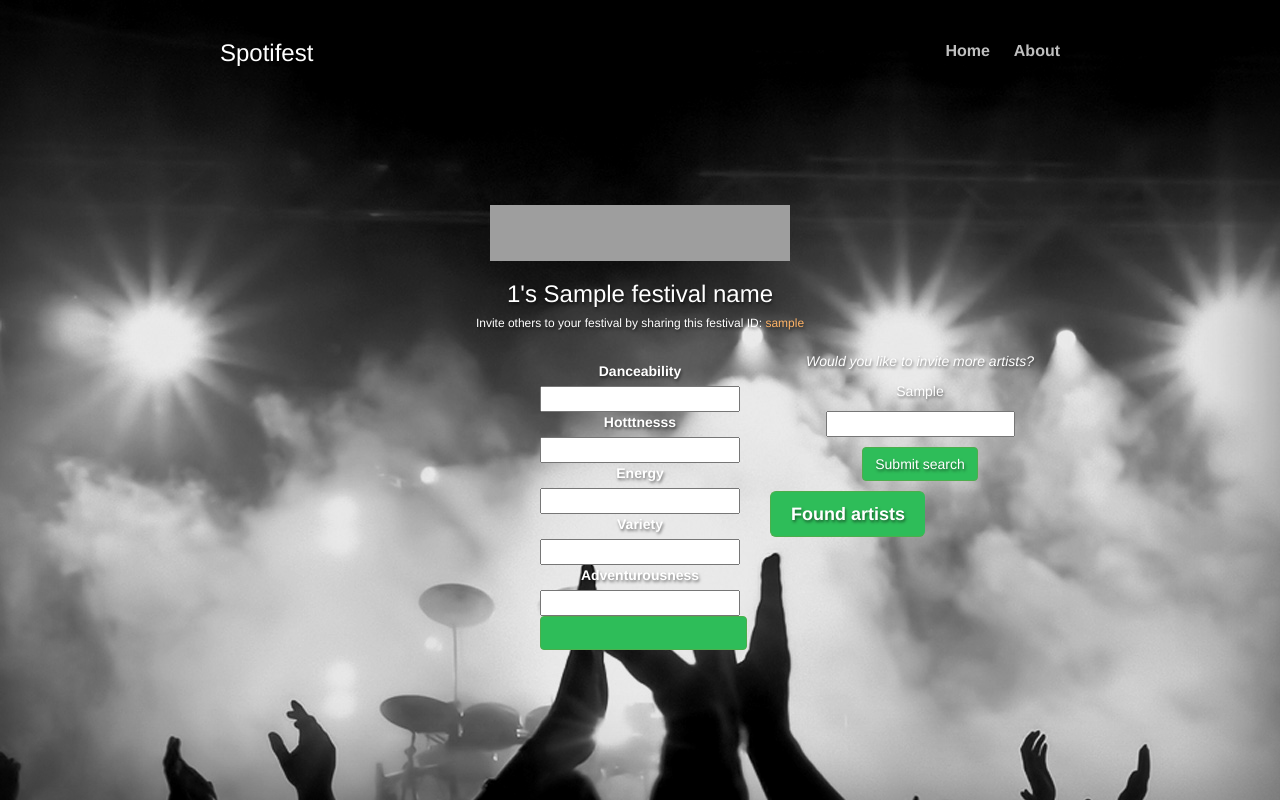
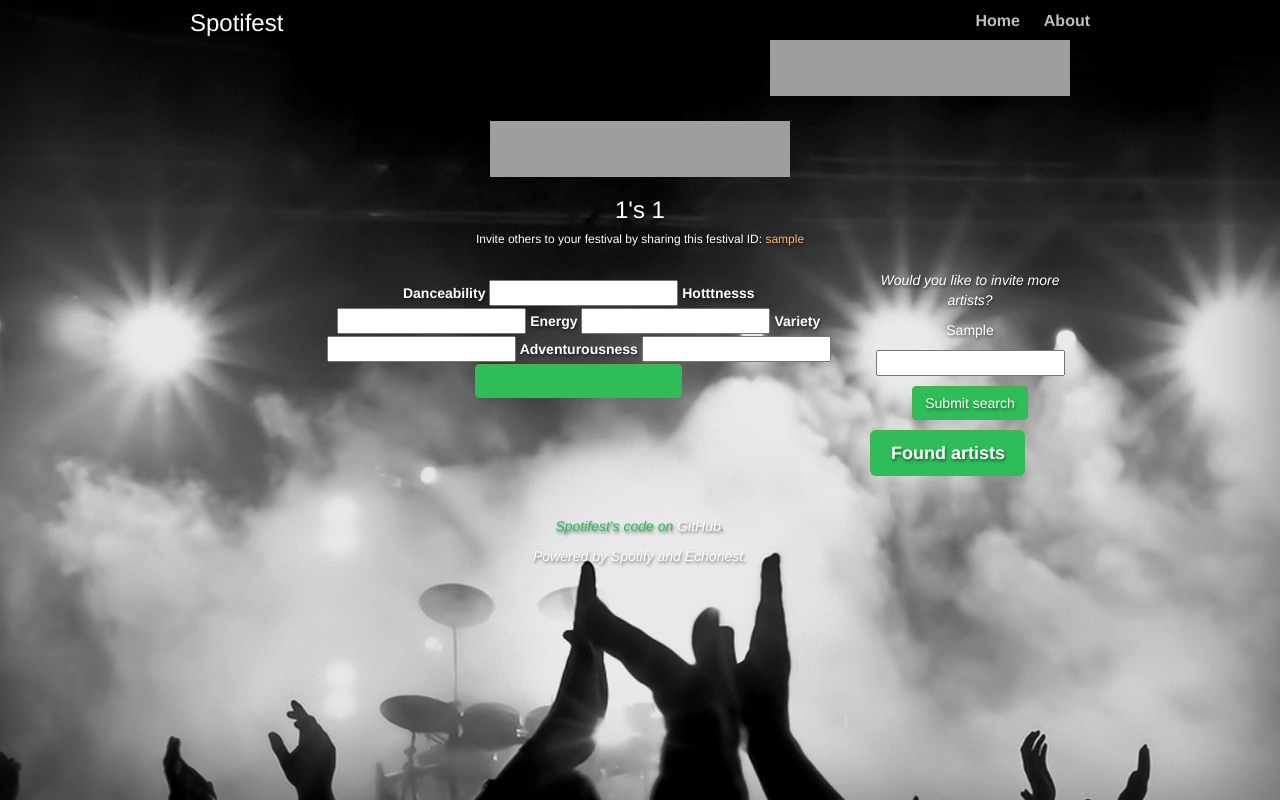
Before and after one commit to LiYChristopher/spotifest, a Flask app: template library/templates/festival.html in a window 1280 px wide. Run offline with Flask 2, Linux system fonts and the light colour scheme; the template is opened without the code that fills it: most values are stand-ins (such as "Sample title", 1, 10 or a date in 2020); form fields are guessed from the names that the template uses; some libraries are stand-ins or nearby versions; grey boxes are pictures that could not be loaded.

Commit message:
implemented some of chris's suggestions

```diff
--- a/library/auth.py
+++ b/library/auth.py
@@ -279,7 +279,10 @@ def festival(url_slug):
     # check if organizer & if so, find name
     if organizer != _user:
         is_org = False
-        festival_name = current_festival[1]
+        if current_festival[1]:
+            festival_name =  current_festival[1]
+        else:
+            festival_name = "Spotifest 2016"
     elif organizer == _user:
         is_org = True
         festival_name = None
--- a/library/static/stylesheet.css
+++ b/library/static/stylesheet.css
@@ -86,11 +86,6 @@ body {
 }
 
 body {
-  height: 100%;
-  background-color: #333;
-}
-
-body {
   color: #fff;
   text-align: center;
   text-shadow: 1px 2px 3px rgba(0,0,0,.5);
@@ -173,12 +168,14 @@ p {
   height: 100%; /* For at least Firefox */
   min-height: 100%;
   background-image: url('/static/background.png');
+  overflow-y: hidden;
   -webkit-box-shadow: inset 0 0 100px rgba(0,0,0,.5);
           box-shadow: inset 0 0 100px rgba(0,0,0,.5);
 }
 .site-wrapper-inner {
   display: table-cell;
   vertical-align: top;
+  min-height:100%;
 }
 .cover-container {
   margin-right: auto;
@@ -262,8 +259,9 @@ p {
 .mastfoot {
   color: #999; /* IE8 proofing */
   color: #5CB85C;
-  z-index: 10;
 }
+
+
 
 
 /*
@@ -278,9 +276,9 @@ p {
     z-index: 10;
   }
   .mastfoot {
-    position: fixed;
     bottom: 0;
   }
+
   /* Start the vertical centering */
   .site-wrapper-inner {
     vertical-align: middle;
@@ -295,7 +293,7 @@ p {
 
 @media (min-width: 992px) {
   .masthead,
-  .mastfoot,
+
   .cover-container {
     width: 900px;
   }
@@ -361,18 +359,26 @@ p {
     margin-bottom: 10px;
 }
 
+
+
 /* Flexbox CSS */
 
 .flex-container {
-  position: relative; top: 25%;
+
   display: flex;
   align-items: flex-start;
   /* border-style: solid;*/
   width: auto;
   justify-content: space-between;
-  text-align: right;
+  align: right;
   margin-right: auto;
   margin-left: auto;
+}
+
+.site-flex-container {
+  display:flex;
+  flex-direction: column;
+  min-height:100%;
 }
 
 .flex-row {
@@ -383,8 +389,28 @@ p {
   flex-direction: column;
 }
 
+
+.flex--1 {
+  order: -1;
+}
+
+.flex-0 {
+  order: 0;
+}
+
+.flex-1 {
+  order: 1;
+}
+
+.flex-2 {
+  order: 2;
+}
+
+.flex-3 {
+  order: 3;
+}
+
 .flex-left {
-  order: -1;
   /* margin-right: auto;
   margin-left: auto; */
   /*overflow-x: hidden;*/
@@ -393,7 +419,6 @@ p {
 }
 
 .flex-center {
-  order: 0;
   z-index: 900;
   margin-right: auto;
   margin-left: auto;
@@ -402,7 +427,6 @@ p {
 }
 
 .flex-right {
-  order: 1;
   order-style: solid;
   width: 200px;
   /* margin-right: auto;
@@ -415,13 +439,13 @@ p {
   text-align: left;
   padding-left: 10px;
   padding-right: 10px;
-  padding-top: 5px;
+
   padding-bottom: 5px;
   font-weight: bold;
 }
 
 .params-box {
-  max-width: 200px;
+  min-width:240px;
 }
 
 .dark-transparent {
@@ -520,3 +544,9 @@ ul.dropdown ul li input {
   background-color: rgba(255, 255, 255, 0.4);
   text-decoration: none;
   border: none;}
+
+.contributors .text {
+    width: 100%;
+    float: right;
+    margin-bottom: 2%;
+}
--- a/library/templates/base.html
+++ b/library/templates/base.html
@@ -37,12 +37,12 @@
   <body>
     <div class="site-wrapper">
       <div class="site-wrapper-inner">
-        <div class="cover-container">
+        <div class="cover-container site-flex-container">
 
         <!-- Navblock-->
         {% block nav %}
-
-            <div class="inner front">
+            <div class="flex--1" style="height:40px;">
+              <div class="masthead clearfix front">
               <h3 class="masthead-brand">Spotifest</h3>
               <nav>
                 <ul class="nav masthead-nav">
@@ -51,8 +51,10 @@
                 </ul>
               </nav>
             </div>
+            </div>
         {% endblock %}
 
+        <div class="flex-0">
         {% block content %}
 
           <!-- Flashblock -->
@@ -68,18 +70,20 @@
 
           {% endblock %} <!-- flash -->
 
+        {% endblock %} <!-- content -->
+
+      </div>
+
         {% block footer %}
-            <div class="inner front">
+            <div class="inner front mastfoot flex-1" style="flex: 0 1 40px">
                 <p style="color:#2EBD59">Spotifest's code on <a href="https://github.com/LiYChristopher/festify">GitHub</a>.</p>
                 <p> Powered by Spotify and Echonest. </p>
             </div>
         {% endblock %}
 
-        {% endblock %} <!-- content -->
-
-      </div>
     </div>
   </div>
+</div>
 
 {% endblock %}
 
--- a/library/templates/festival.html
+++ b/library/templates/festival.html
@@ -39,9 +39,9 @@
 
 <!-- Navblock -->
 {% block nav %}
-<div class="masthead clearfix">
+
     {{ super() }}
-</div>
+
 
 {% endblock %}
 
@@ -53,69 +53,37 @@
 <div class="inner cover">
 
     <!-- Organizer avatar and contributor avatar -->
-    <div class='flex-container flex-row' style="height:200px; align-items:flex-end;">
-        <div class='flex-left'>
-        {% if 'contributors' in all_users %}
-            {% set n = 1 %}
-            {% if all_users['contributors']['c_names']|length > 2 %}
-                {% set n = 2 %}
-            {% endif %}
-            {% for x in range(n) %}
-                <div id='login-form text'>
-                    {% set name = all_users['contributors']['c_names'][x] %}
+    <div class='flex-container flex-column' style="height:200px; align-items:flex-end;">
+        <div class='flex-0' style="left:0;" width="100%">
+            <div class='flex-container flex-row' style="align-items:fles-start;">
+                    {% for name in all_users['contributors']['c_names'] %}
+                    <div class='contributors text flex-0'>
                     <iframe src="https://embed.spotify.com/follow/1/?uri=spotify:user:{{ name }}&size=detail&theme=dark" width="300" height="56" scrolling="no" frameborder="0" style="border:none; overflow:hidden;" allowtransparency="true"></iframe>
                     {% if all_users['contributors'][name]['ready'] == 1%}
                         <p>...is set!</p>
                     {% endif %}
-                </div>
-            {% endfor %}
-        {% endif %}
+                    </div>
+                    {% endfor %}
+             </div>
+             <br>
         </div>
 
 
-        <div class='flex-center'>
+        <div class='flex-center flex-1'>
             <iframe src="https://embed.spotify.com/follow/1/?uri=spotify:user:{{ all_users['organizer']['userId'] }}&size=detail&theme=dark" width="300" height="56" scrolling="no" frameborder="0" style="vertical-align: middle; border:none; overflow:hidden;" allowtransparency="true"></iframe>
             <h3>{{ all_users['organizer']['userId'] }}'s
             {% if is_org == true %} festival
-            {% else %} {{ festival_name }}
+            {% else %} {{ all_users['organizer'][] }}
             {% endif %}</h3>
             <h6>Invite others to your festival by sharing this festival ID:
             <span style='color:#ffb366'>{{ url_slug }}</span>
             </h6>
         </div>
-
-
-        <div class='flex-right'>
-        {% if 'contributors' in all_users %}
-            {% if all_users['contributors']['c_names']|length < 2 %}
-                {% set n = 0 %}
-                {% set e = 0 %}
-            {% elif all_users['contributors']['c_names']|length == 2 %}
-                {% set n = 1 %}
-                {% set e = 2 %}
-            {% elif all_users['contributors']['c_names']|length == 3 %}
-                {% set n = 2 %}
-                {% set n = 3 %}
-            {% elif all_users['contributors']['c_names']|length == 4 %}
-                {% set n = 2 %}
-                {% set n = 4 %}
-            {% endif %}
-            {% for x in range(n, e) %}
-                <div id='login-form text'>
-                    {% set name = all_users['contributors']['c_names'][x] %}
-                    <iframe src="https://embed.spotify.com/follow/1/?uri=spotify:user:{{ name }}&size=detail&theme=light" width="300" height="56" scrolling="no" frameborder="0" style="border:none; overflow:hidden;" allowtransparency="true"></iframe>
-                    {% if all_users['contributors'][name]['ready'] == 1%}
-                        <p>...is set!</p>
-                    {% endif %}
-                </div>
-            {% endfor %}
-        {% endif %}
-        </div>
     </div>
 
-    <div class="flex-container flex-row">
+    <div class="flex-container flex-row" style="padding-top:20px">
 
-        <div class="flex-left" style='margin-right:auto;width:300px;'>&nbsp;
+        <div class="flex-left flex-0" style='margin-right:auto;width:300px;'>&nbsp;
            <!--Contributor to
             <ul>
                 <li> <a>New jazz festival</a></li>
@@ -125,7 +93,7 @@
             </ul> -->
         </div>
 
-        <div class="flex-center params-box">
+        <div class="flex-center flex-1 params-box">
             {% block flash %}
                 {{ super() }}
             {% endblock %}
@@ -141,17 +109,16 @@
           <form action="{{ url_for('update_parameters', url_slug=url_slug) }}" method="post">
             <fieldset>
             {% endif %}
-
             {{ params_form.danceability.label }}
-            {{ params_form.danceability(min=0, max=1, oninput="outputUpdate(value)", style="width:100%;")}}
+            {{ params_form.danceability(min=0, max=1, oninput="outputUpdate(value)")}}
             {{ params_form.hotttnesss.label}}
-            {{ params_form.hotttnesss(min=0, max=1, oninput="outputUpdate(value)", style="width:100%;")}}
+            {{ params_form.hotttnesss(min=0, max=1, oninput="outputUpdate(value)")}}
             {{ params_form.energy.label }}
-            {{ params_form.energy(min=0, max=1, oninput="outputUpdate(value)", style="width:100%;")}}
+            {{ params_form.energy(min=0, max=1, oninput="outputUpdate(value)")}}
             {{ params_form.variety.label }}
-            {{ params_form.variety(min=0, max=1, oninput="outputUpdate(value)", style="width:100%;")}}
+            {{ params_form.variety(min=0, max=1, oninput="outputUpdate(value)")}}
             {{ params_form.adventurousness.label }}
-            {{ params_form.adventurousness(min=0, max=1, oninput="outputUpdate(value)", style="width:100%;")}}
+            {{ params_form.adventurousness(min=0, max=1, oninput="outputUpdate(value)")}}
 
             {% if not is_org %}
                 {% if all_users['contributors'][user]['ready'] == 0 %}
@@ -172,7 +139,7 @@
                     <a class="btn btn-success btn-lg" href="#" margin-right="40px" type="button">Contributors not ready</a>
 
                     <form id="login-form" action="{{ url_for('results', url_slug=url_slug) }}" method="post">
-                   <p>Not everyone has shared their vibes! Are you sure?"</p>
+                   <p>Not everyone has shared their vibes! Are you sure?</p>
                     <p><input id="festivalSubmit" class="btn btn-primary btn-lg" type="submit" value="Generate" placeholder="placeholder" /></p>
                     </form>
 
@@ -194,7 +161,7 @@
 
 
         <!-- Search -->
-        <div class="flex-right" style="width:300px; margin-left:auto;text-align:center;">
+        <div class="flex-right flex-2" style="width:300px; margin-left:auto;text-align:center;padding-left:25px;">
         <p id="search-artist" class="login-page">Would you like to invite more artists?</p>
 
         <form id="searchfuncs" action="{{ url_for('festival', url_slug=url_slug)}}" method="POST">
@@ -212,7 +179,7 @@
             {% endif %}
         </p>
 
-            <div style="display:inline-block;">
+            <div style="display:inline-block;bottom:0;">
                 <form id="searchfuncs" action="{{ url_for('festival', url_slug=url_slug)}}" method="POST">
                 {{ searchform.hidden_tag() }}
                 {{ searchform.artist_search(role="form", class_="form-inline", style="color:black;")}}
@@ -238,19 +205,18 @@
 
 
     <!--
-        {% if artists %}
+         if artists
             <h3>These artists grace you with their presence:</h3>
 
-            {% for artist in artists %}
+             for artist in artists
                 <li>
-                    {{ artist }}
+                     artist
                 </li>
-            {% endfor %}
+             endfor
 
-
-        {% else %}
+         else
             <h3> We haven't been able to find any artists yet! <br>
-        {% endif %}
+         endif
     -->
 
 
@@ -260,10 +226,7 @@
 
     </div>
 </div>
+
+
+
 {% endblock %}
-
-{% block footer %}
-<div class="mastfoot">
-    {{ super() }}
-</div>
-{% endblock %}
```
Also changed, not shown: library/templates/home.html (+16 -23 lines).
